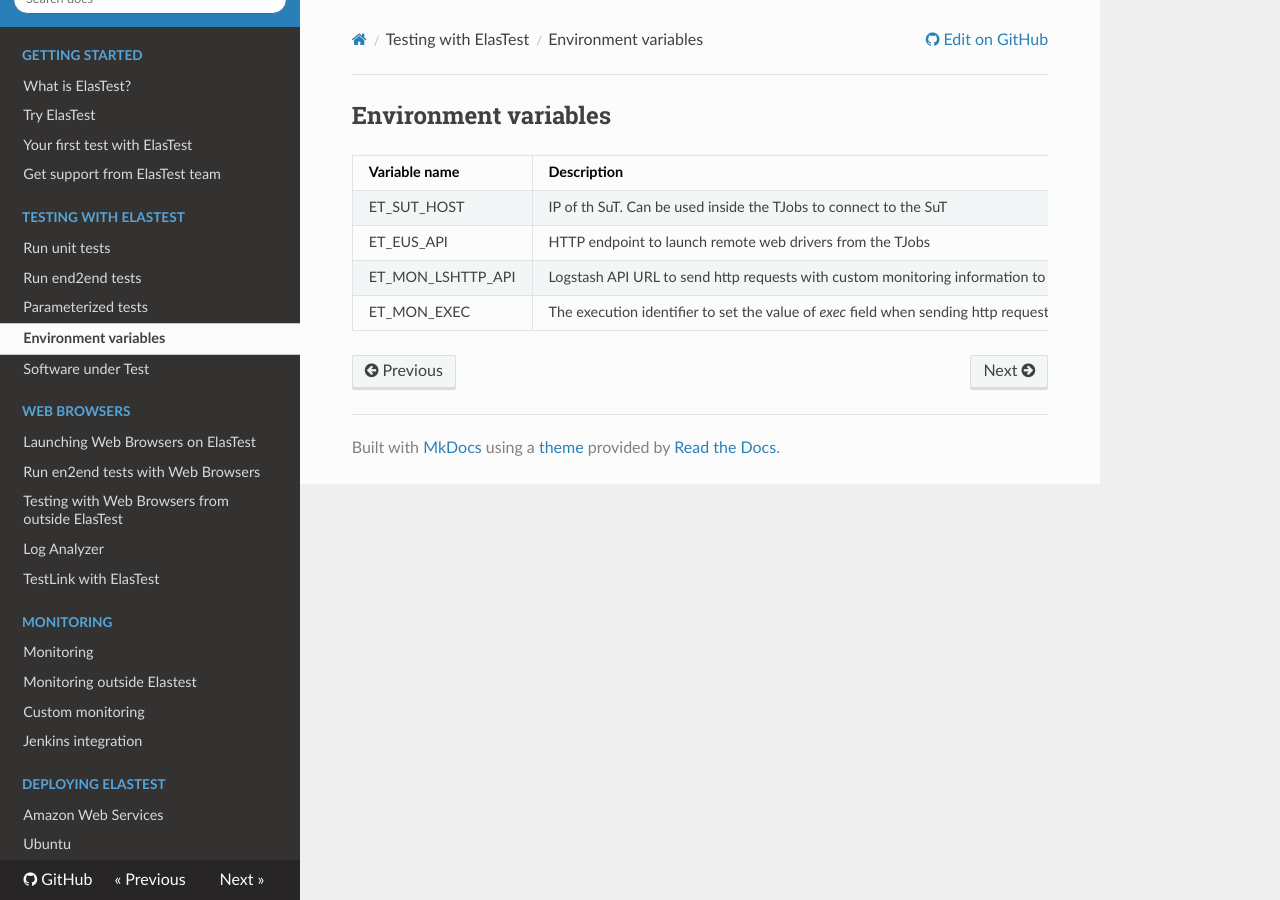
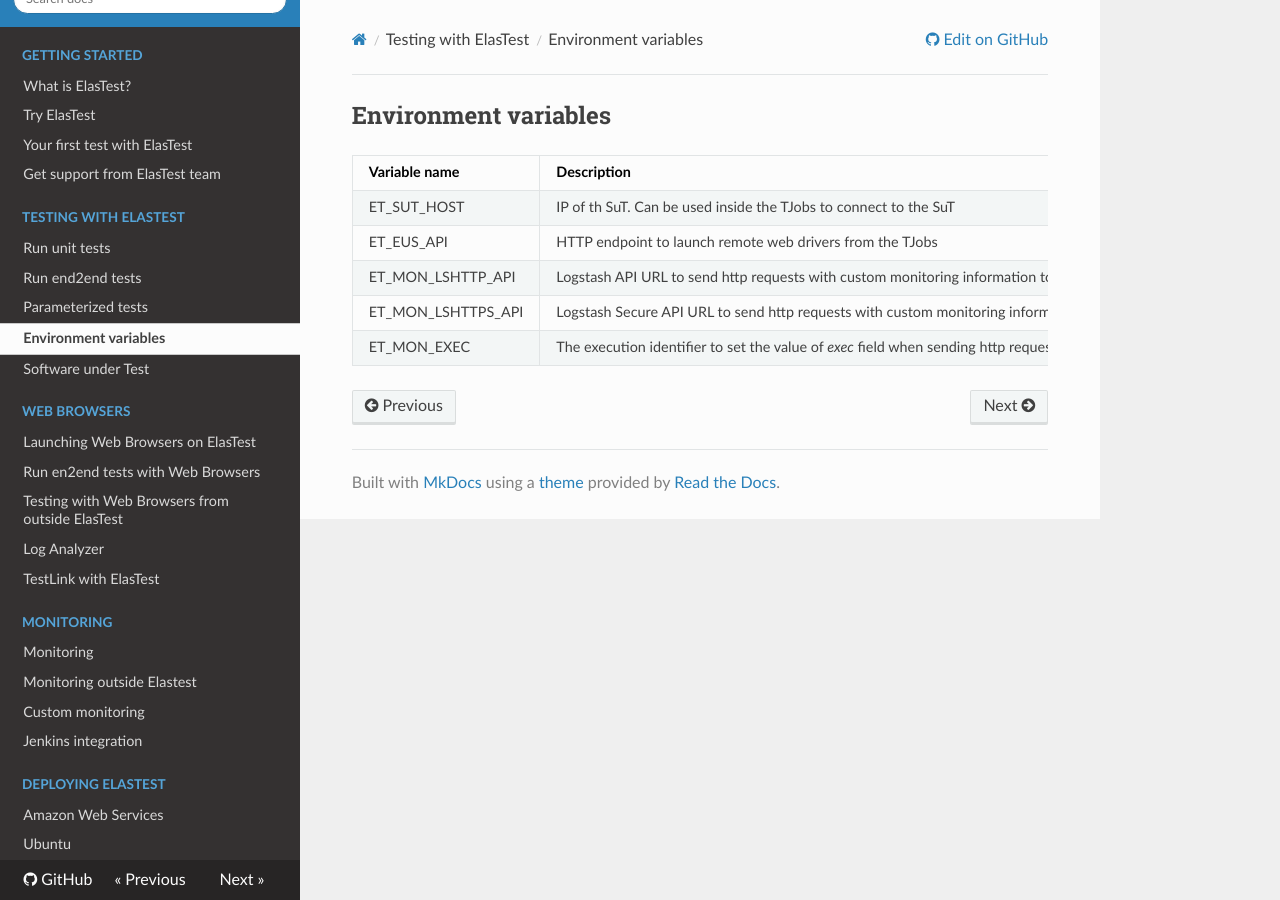
Before and after one commit to elastest/elastest.io-docs, an MkDocs documentation site: the page built from docs/testing/environment-variables.md, in a window 1280 px wide. Built offline with MkDocs 1.6.1, drawn with Linux system fonts in a browser that asks for light colours; nearby versions of some CDN libraries; old or Windows-style settings are respelled for this version of MkDocs.

Commit message:
Environment variables improvements => added Secure Logstash

```diff
--- a/docs/testing/environment-variables.md
+++ b/docs/testing/environment-variables.md
@@ -10,5 +10,6 @@
 | --- | --- | --- | --- | --- |
 | ET_SUT_HOST | IP of th SuT. Can be used inside the TJobs to connect to the SuT | "172.18.0.16" | There's a SuT configured for the TJob | TJob |
 | ET_EUS_API | HTTP endpoint to launch remote web drivers from the TJobs | "http://172.18.0.14:8040/eus/v1/" | Web Browser Service is enabled for the TJob | TJob |
-| ET_MON_LSHTTP_API | Logstash API URL to send http requests with custom monitoring information to ElasTest | "http://100.10.10.10:5003/" | Always available | TJob, SuT |
+| ET_MON_LSHTTP_API | Logstash API URL to send http requests with custom monitoring information to ElasTest | "http://172.18.0.12:80/logstash/" | Always available | TJob, SuT |
+| ET_MON_LSHTTPS_API | Logstash Secure API URL to send http requests with custom monitoring information to ElasTest | "http://172.18.0.12:443/logstash/" | Always available | TJob, SuT |
 | ET_MON_EXEC | The execution identifier to set the value of _exec_ field when sending http requests with custom monitoring information to ElasTest| "s1_e1" | Always available | TJob, SuT |
```
